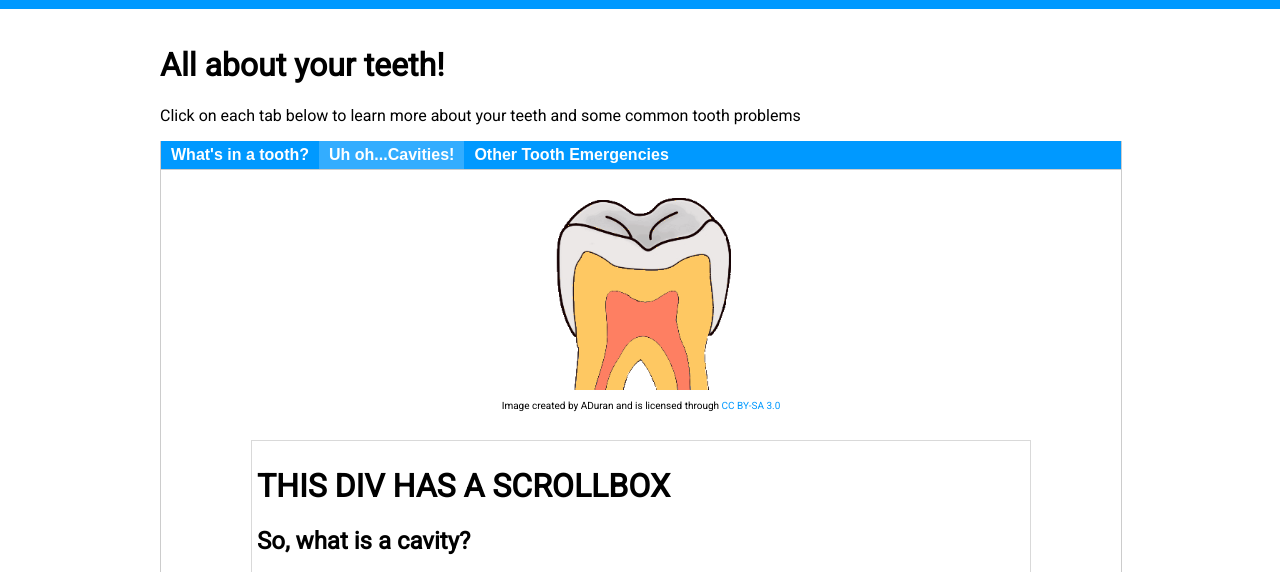
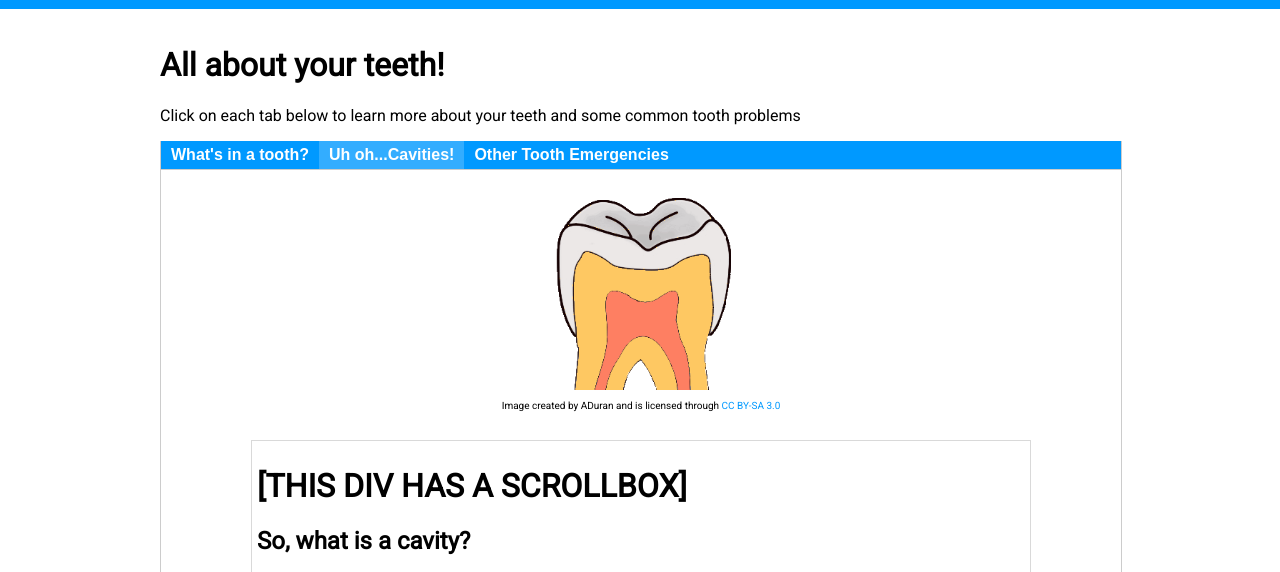
Before and after one commit to alankuo-osu/CS290-Project, a plain HTML site: page teeth101.html in a window 1280 px wide. Both pictures are taken after a click on the button "Uh oh...Cavities!". Shown: the part 154-726 px from the top of the page. Drawn offline with Linux system fonts and the light colour scheme.

Commit message:
Update teeth101.html

```diff
--- a/teeth101.html
+++ b/teeth101.html
@@ -47,7 +47,7 @@
     <p>Image created by ADuran and is licensed through <a href="https://creativecommons.org/licenses/by-sa/3.0/">CC BY-SA 3.0</a></p>
   </div>
     <div class="contentText">
-      <h1>THIS DIV HAS A SCROLLBOX</h1>
+      <h1>[THIS DIV HAS A SCROLLBOX]</h1>
       <h2>So, what is a cavity?</h2>
       <p>A cavity is an area of your tooth that has been damaged by bacteria in your mouth, in combination with other factors such as sugary and acidic drinks/foods and poor hygiene. What basically happens is the bacteria feed on the food and sugars that you eat, producing an acid. This acid then starts to weaken and break down the enamel of your tooth, eventually leading to an area of physical damage. When the area of damage is small, we often don't feel any pain or sensitivity. It is only when the damage progresses into the dentin and close to the pulp that we start feeling pain.</p>
       <p>Very small areas of breakdown can often be stopped or reversed by improving brushing/flossing and using fluoride rinses. However, if the area of breakdown gets bigger, it will won't get better on its own and will likely get worse. That's why it is so important to go see the dentist regularly for exams and X-rays to make sure that no new cavities are developing.
@@ -59,7 +59,7 @@
     <p>Image created by James Heilman, MD and is licensed through <a href="https://creativecommons.org/licenses/by-sa/3.0/">CC BY-SA 3.0</a></p>
   </div>
     <div class="contentText">
-      <h1>THIS DIV HAS A SCROLLBOX</h1>
+      <h1>[THIS DIV HAS A SCROLLBOX]</h1>
       Some other problems that can occur are fractured teeth and loose teeth.
       <p>Fractured teeth can occur due to several reasons, such as trauma from falling, getting hit, or biting down on something hard. Depending on how much of the tooth breaks off, the fracture may be repairable with a filling. If a significant part of the tooth has broken off, however, the tooth may require a crown to repair or may even need to be taken out. If your tooth becomes fractured, try to get to the dentist as soon as possible. </p>
       <p> In some cases of trauma, teeth can be knocked loose or even come out. If your tooth gets knocked out, pick it up by the crown (not the root), rinse the tooth briefly in water to clean it off, and try to place it back in. If you cannot place the tooth back in, make sure to keep the tooth in milk or inside your cheek. Do NOT place the tooth in tap water, as this will lead to damage to the root. See a dentist within 30 minutes of the tooth being knocked out. If you are unable to see a dentist within 30 minutes, it still may be possible to save the tooth but it is much less likely. If your tooth is loose, try your best to move it back to where it originally was, and see a dentist right away. The dentist may need to place a temporary splint (a wire that is attached to your tooth to keep it in place) until it heals.</p>
```
